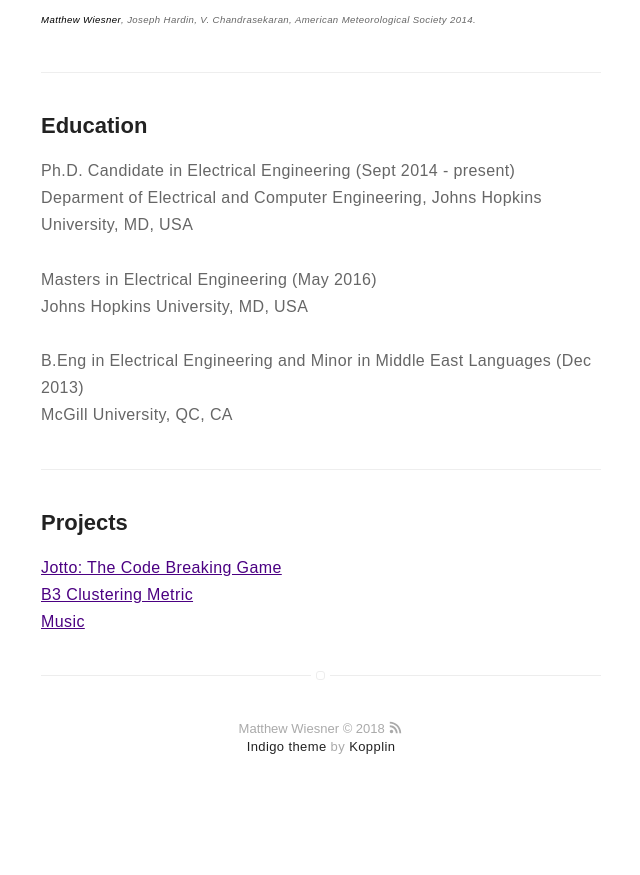
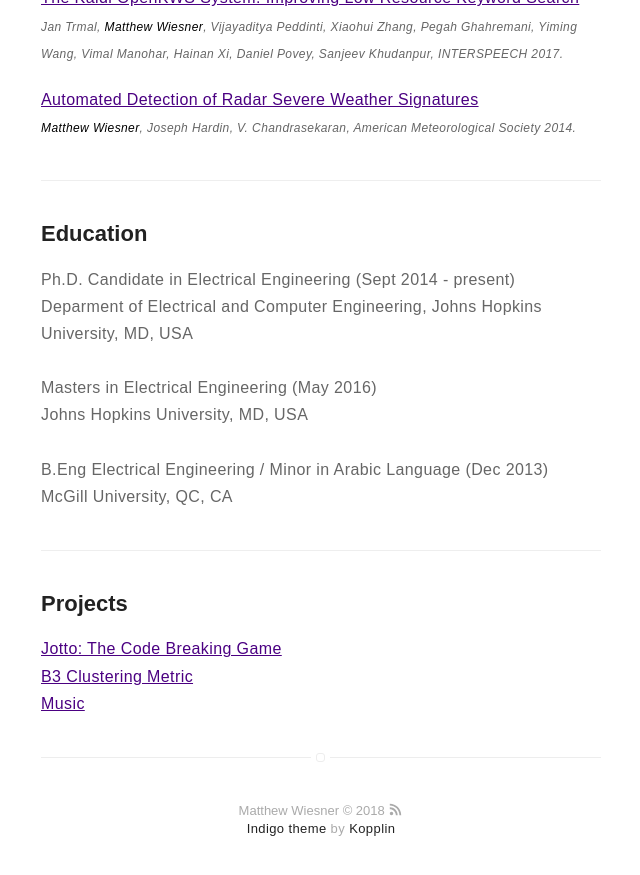
Before and after one commit to m-wiesner/m-wiesner.github.io, a Jekyll site: the page built from about.md, in a window 1280 px wide and 900 px high, scrolled down 1100 px. Shown: the top 875 px of the window, without its empty margins (319-959 px from the left). Built offline with Jekyll 4.4.1, drawn with Linux system fonts in a browser that asks for light colours; before the commit the page ends 1919 px from its top, so only the background shows below that.

Commit message:
Updates about.md

```diff
--- a/about.md
+++ b/about.md
@@ -22,26 +22,26 @@
 <h2>Publications</h2>
 
 <p><a href="https://arxiv.org/pdf/1807.06204.pdf">Low-Resource Centextual Topic Identification on Speech</a><br />
-<em style="font-size: 75%"><small>Chunxi Liu, <strong>Matthew Wiesner</strong>, Shinji Watanabe, Craig Harman, Jan Trmal, Najim Dehak, Sanjeev Khudanpur, SLT 2018. </small></em></p>
+<em style="font-size: 75%">Chunxi Liu, <strong>Matthew Wiesner</strong>, Shinji Watanabe, Craig Harman, Jan Trmal, Najim Dehak, Sanjeev Khudanpur, SLT 2018.</em></p>
 
 <p><a href="https://www.isca-speech.org/archive/Interspeech_2018/pdfs/1836.pdf">Automatic Speech Recognition and Topic Identification for Almost-Zero-Resource Languages</a><br />
-<em style="font-size: 75%"><small><strong>Matthew Wiesner</strong>, Chunxi Liu, Lucas Ondel, Craig Harman, Vimal Manohar, Jan Trmal, Zhongqiang Huang, Najim Dehak, Sanjeev Khudanpur, INTERSPEECH 2018.</small></em></p>
+<em style="font-size: 75%"><strong>Matthew Wiesner</strong>, Chunxi Liu, Lucas Ondel, Craig Harman, Vimal Manohar, Jan Trmal, Zhongqiang Huang, Najim Dehak, Sanjeev Khudanpur, INTERSPEECH 2018.</em></p>
 
 <p><a href="https://www.isca-speech.org/archive/Interspeech_2018/abstracts/2456.html">Multi-Modal Data Augmentation for End-to-end ASR</a>
 <a href="https://www.clsp.jhu.edu/2018/09/06/clsp-students-win-best-student-paper-award-at-interspeech-2018/"><em style="font-size: 75%"><small><span style="color:red">Best Student Paper!</span></small></em></a><br />
-<em style="font-size: 75%"><small>Adithya Renduchintala, Shuoyang Ding,<strong>Matthew Wiesner</strong> and Shinji Watanabe, INTERSPEECH 2018.</small></em></p>
+<em style="font-size: 75%">Adithya Renduchintala, Shuoyang Ding, <strong>Matthew Wiesner</strong> and Shinji Watanabe, INTERSPEECH 2018.</em></p>
 
 <p><a href="https://www.isca-speech.org/archive/Interspeech_2018/abstracts/1456.html">ESPnet: End-to-End Speech Processing Toolkit</a><br />
-<em style="font-size: 75%"><small>Shinji Watanabe, Takaaki Hori, Shigeki Karita, Tomoki Hayashi, Jiro Nishitoba, Yuya Unno, Nelson Enrique Yalta Soplin, Jahn Heymann, <strong>Matthew Wiesner</strong>, Nanxin Chen, Adithya Renduchintala, Tsubasa Ochiai, INTERSPEECH 2018.</small></em></p>
+<em style="font-size: 75%">Shinji Watanabe, Takaaki Hori, Shigeki Karita, Tomoki Hayashi, Jiro Nishitoba, Yuya Unno, Nelson Enrique Yalta Soplin, Jahn Heymann, <strong>Matthew Wiesner</strong>, Nanxin Chen, Adithya Renduchintala, Tsubasa Ochiai, INTERSPEECH 2018.</em></p>
 
 <p><a href="https://www.isca-speech.org/archive/Interspeech_2017/pdfs/1093.PDF">Topic Identification for Speech without ASR</a> <em style="font-size: 75%"><small><span style="color:red">Nominated for Best Student Paper</span></small></em><br />
-<em style="font-size: 75%"><small>Chunxi Liu, Jan Trmal, <strong>Matthew Wiesner</strong>, Craig Harman, Sanjeev Khudanpur, INTERSPEECH 2017. </small></em></p>
+<em style="font-size: 75%">Chunxi Liu, Jan Trmal, <strong>Matthew Wiesner</strong>, Craig Harman, Sanjeev Khudanpur, INTERSPEECH 2017.</em></p>
 
 <p><a href="https://www.isca-speech.org/archive/Interspeech_2017/pdfs/0601.PDF">The Kaldi OpenKWS System: Improving Low Resource Keyword Search</a><br />
-<em style="font-size: 75%"><small>Jan Trmal, <strong>Matthew Wiesner</strong>, Vijayaditya Peddinti, Xiaohui Zhang, Pegah Ghahremani, Yiming Wang, Vimal Manohar, Hainan Xi, Daniel Povey, Sanjeev Khudanpur, INTERSPEECH 2017. </small></em></p>
+<em style="font-size: 75%">Jan Trmal, <strong>Matthew Wiesner</strong>, Vijayaditya Peddinti, Xiaohui Zhang, Pegah Ghahremani, Yiming Wang, Vimal Manohar, Hainan Xi, Daniel Povey, Sanjeev Khudanpur, INTERSPEECH 2017.</em></p>
 
 <p><a href="https://ams.confex.com/ams/94Annual/webprogram/Paper242901.html">Automated Detection of Radar Severe Weather Signatures</a><br />
-<em style="font-size: 75%"><small><strong>Matthew Wiesner</strong>, Joseph Hardin, V. Chandrasekaran, American Meteorological Society 2014. </small></em></p>
+<em style="font-size: 75%"><strong>Matthew Wiesner</strong>, Joseph Hardin, V. Chandrasekaran, American Meteorological Society 2014. </em></p>
 
 <hr>
 
@@ -55,7 +55,7 @@
 Johns Hopkins University, MD, USA
 <br />
 <br />
-<b>B.Eng in Electrical Engineering and Minor in Middle East Languages</b> (Dec 2013) <br />
+<b>B.Eng Electrical Engineering / Minor in Arabic Language</b> (Dec 2013) <br />
 McGill University, QC, CA
 
 <hr>
```
